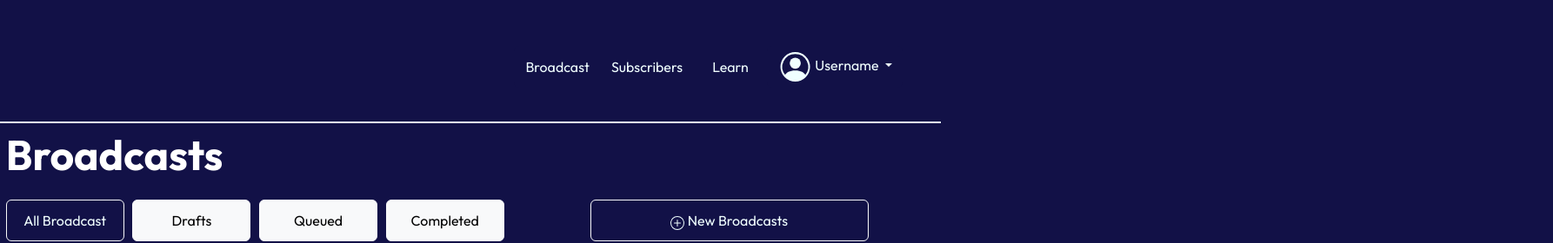
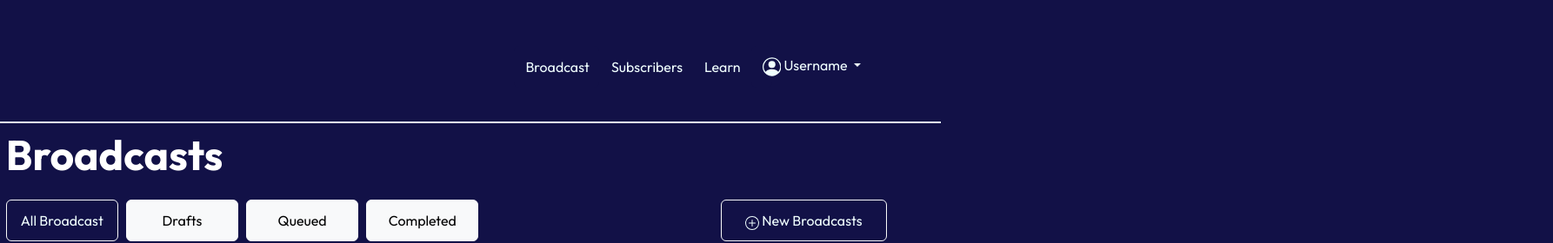
Before and after one commit to chelsangya/ManagePoint, a plain HTML site: page src/main/resources/view/view_emails.html in a window 1280 px wide. Shown: the top 280 px of the page at 87% size, 1786 px wide, since content can reach past the window. Drawn offline with nearby package versions, Linux system fonts and the light colour scheme.

Commit message:
search_bar_2

```diff
--- a/src/main/resources/static/CSS/view_emails.css
+++ b/src/main/resources/static/CSS/view_emails.css
@@ -42,18 +42,18 @@
   .btn{
     color: azure;
     height: 3rem;
-    width: 20rem;
+    width: 180%;
   }
   .btn-group{
       background-color: #121147;
       color: azure;
-      width: 35%;
+      width: 25%;
     }
     .btn-light{
         color: black;
     }
   .new{
-    margin-left: 10%;
+    margin-left: 30%;
   }
   .flex-top{
       display: flex;
@@ -70,7 +70,7 @@
     margin-top: 0%;
     margin-left: 22%;
     font-family: 'outfit';
-    width: 155%;
+    width: 145%;
   }
 .btn-light{
   margin-left: 1%;
--- a/src/main/resources/view/view_emails.html
+++ b/src/main/resources/view/view_emails.html
@@ -54,7 +54,7 @@
 
                   <button type="button" class="btn btn dropdown-toggle" data-bs-toggle="dropdown" aria-expanded="false">
 
-                    <svg xmlns="http://www.w3.org/2000/svg" width="30%" height="100%" fill="currentColor" class="bi bi-person-circle" viewBox="0 0 16 16">
+                    <svg xmlns="http://www.w3.org/2000/svg" width="120%" height="100%" fill="currentColor" class="bi bi-person-circle" viewBox="0 0 16 16">
 
                       <path d="M11 6a3 3 0 1 1-6 0 3 3 0 0 1 6 0z"/>
 
```
